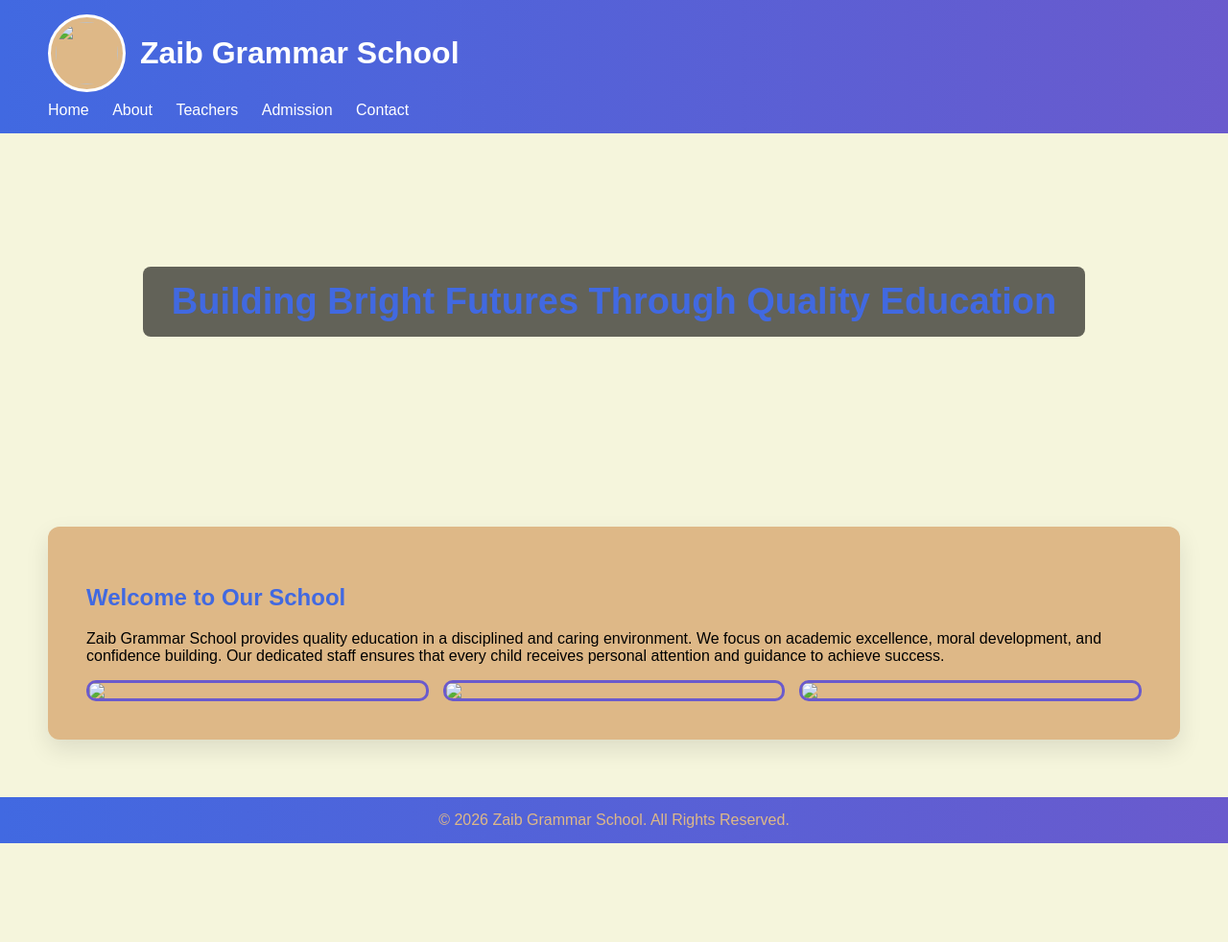
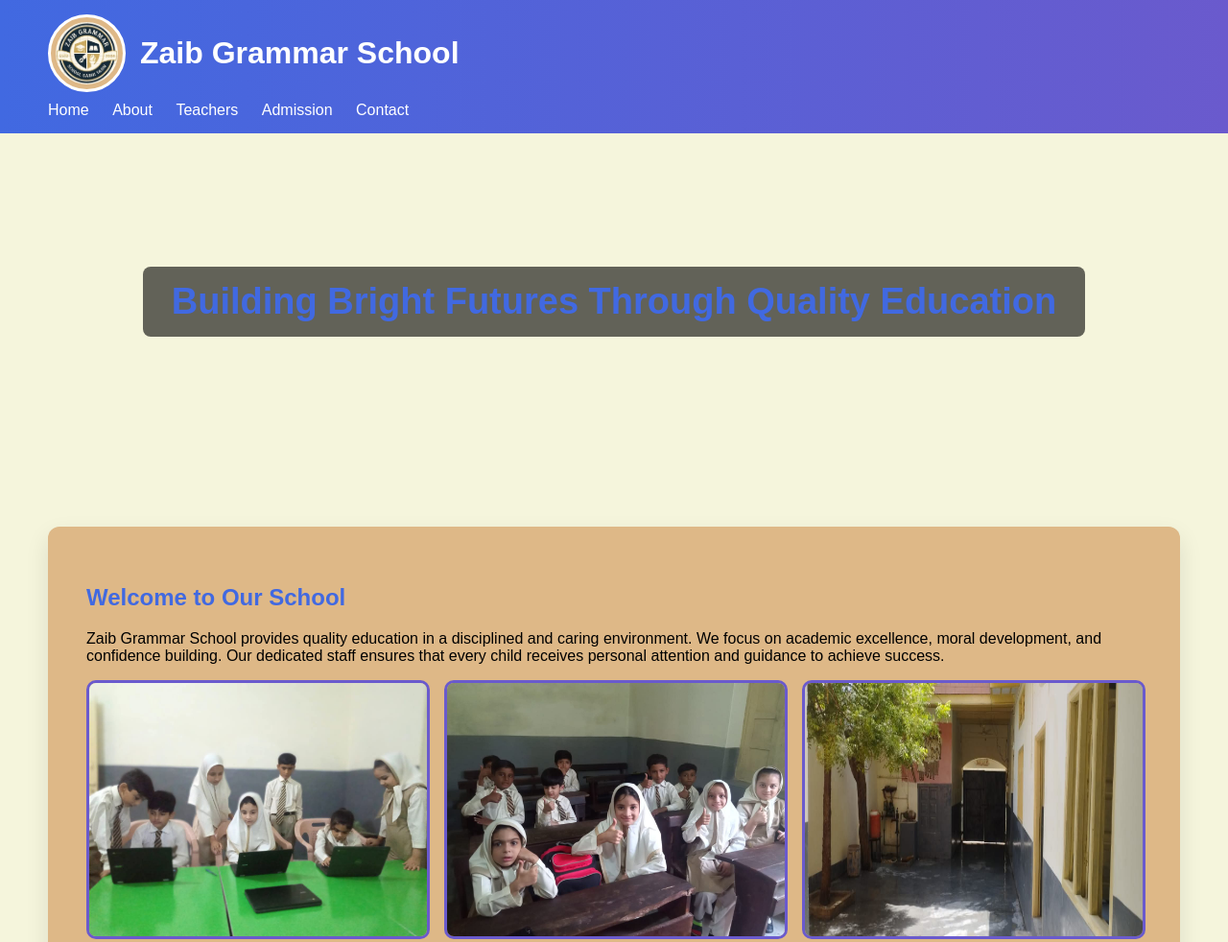
Before and after one commit to ZaibGrammarGY/SchoolMate, a plain HTML site: page index.html in a window 1280 px wide. Shown: the top 982 px of the page at 96% size. Before the commit the page ends 879 px from the top, so only its background shows below. Drawn offline with Linux system fonts and the light colour scheme.

Commit message:
Add files via upload

```diff
--- a/index.html
+++ b/index.html
@@ -9,7 +9,7 @@
  <body>
     <header>
 <div class="header-container">
-<img src="c:\Users\sukku\Desktop\logo final.jpeg" class="logo">
+<img src="logo final.jpeg" class="logo">
 <h1>Zaib Grammar School</h1>
 </div>
 <nav>
@@ -35,9 +35,9 @@ guidance to achieve success.
 </p>
 
 <div class="image-row">
-<img src="c:\Users\sukku\Desktop\WhatsApp Image 2026-02-12 at 11.24.21 PM.jpeg">
-<img src="c:\Users\sukku\Desktop\k9.jpeg">
-<img src="c:\Users\sukku\Desktop\dingding.jpeg">
+<img src="lmm.jpeg">
+<img src="k9.jpeg">
+<img src="dingding.jpeg">
 </div>
 </section>
 
```
Also changed, not shown: dingding.jpeg (added), k9.jpeg (added), lmm.jpeg (added), logo final.jpeg (added).
